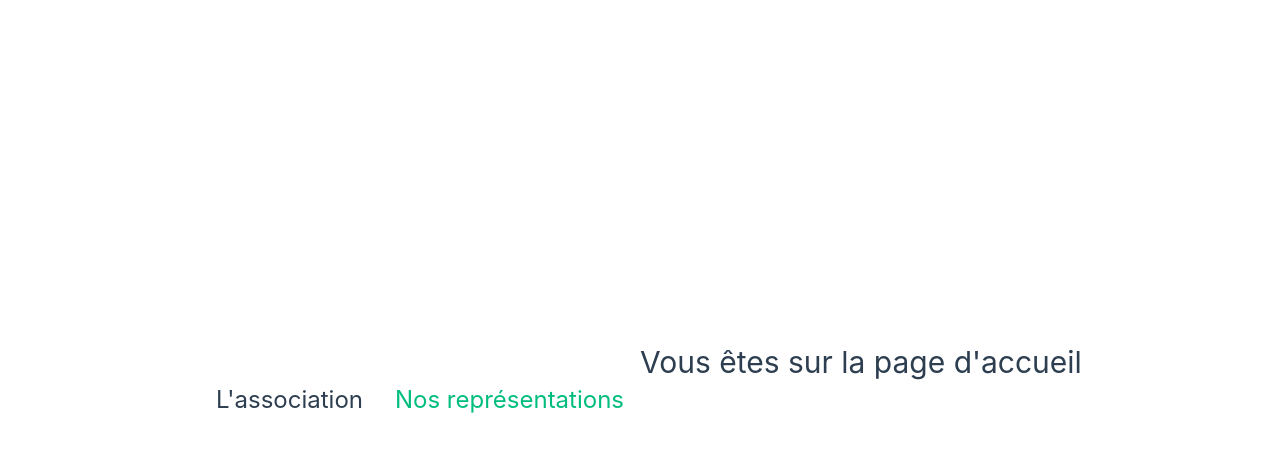
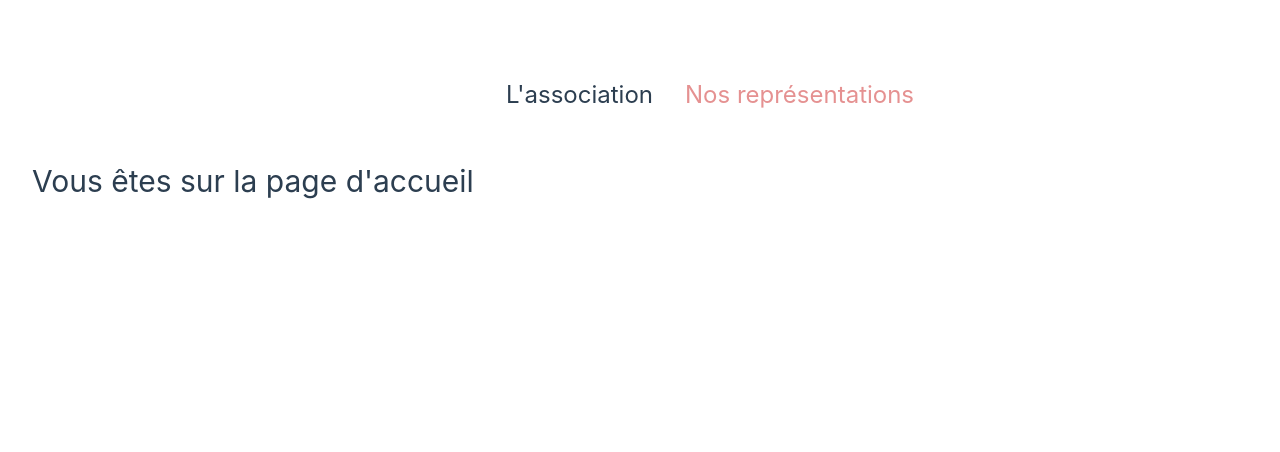
Before and after one commit to armribdev/profitroles-website, a Vue app: page / in a window 1280 px wide. Shown: the top 452 px of the page. Built offline with nearby package versions, Linux system fonts and the light colour scheme.

Commit message:
add personalised colors

```diff
--- a/src/assets/main.css
+++ b/src/assets/main.css
@@ -11,7 +11,7 @@
 a,
 .green {
   text-decoration: none;
-  color: hsla(160, 100%, 37%, 1);
+  color: rgb(229, 145, 145);
   transition: 0.4s;
 }
 
@@ -20,16 +20,3 @@ a,
     background-color: hsla(160, 100%, 37%, 0.2);
   }
 }
-
-@media (min-width: 1024px) {
-  body {
-    display: flex;
-    place-items: center;
-  }
-
-  #app {
-    display: grid;
-    grid-template-columns: 1fr 1fr;
-    padding: 0 2rem;
-  }
-}
```
